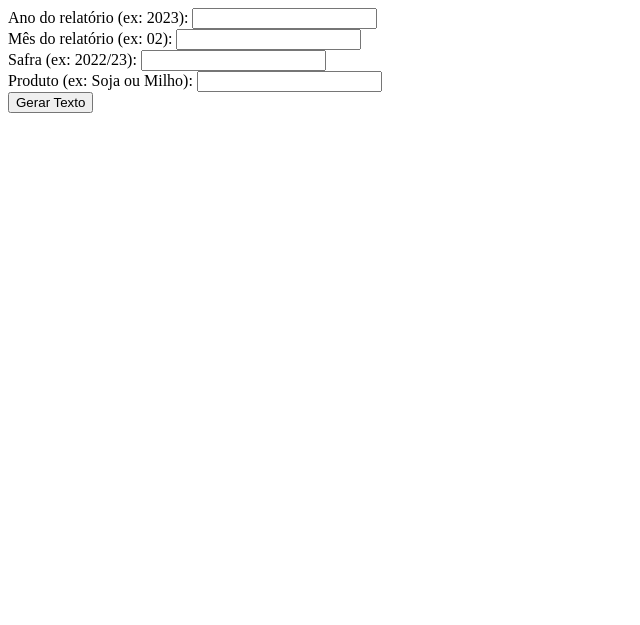
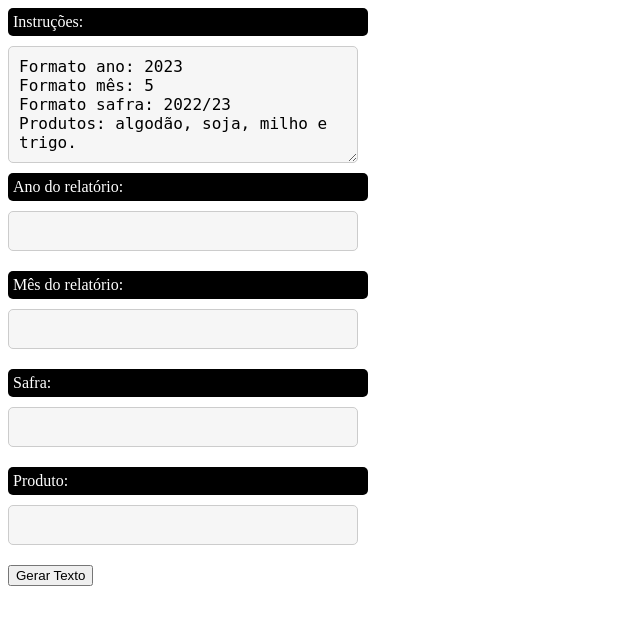
Before and after one commit to zeflorentino/usda, a Flask app: page /consulta in a window 1280 px wide. Shown: the top 625 px of the page, without its empty margins (0-640 px from the left). Run offline with Flask 3, Linux system fonts and the light colour scheme; parts of the project's set-up code (start-up, migrations or seed data) failed here and were passed over.

Commit message:
Update index.html

```diff
--- a/templates/index.html
+++ b/templates/index.html
@@ -2,17 +2,54 @@
 <html>
 <head>
 	<title>Formulário</title>
+	<style>
+		label {
+			display: block;
+			margin-bottom: 10px;
+			background-color: black;
+			color: white;
+			padding: 5px;
+			border-radius: 5px;
+			max-width: 350px;
+		}
+		input, textarea {
+			display: block;
+			width: 100%;
+			padding: 10px;
+			margin-bottom: 20px;
+			border-radius: 5px;
+			border: 1px solid #ccc;
+			background-color: #f6f6f6;
+			font-size: 16px;
+			resize: vertical;
+			max-width: 350px;
+			box-sizing: border-box;
+		}
+		input:focus, textarea:focus {
+			outline: none;
+			border-color: #555;
+		}
+		#instrucoes {
+			margin-bottom: 10px;
+			max-width: 350px;
+		}
+	</style>
 </head>
 <body>
 	<form method="POST" action="/resultado">
-		<label>Ano do relatório (ex: 2023):</label>
-		<input type="text" name="ano"><br>
-		<label>Mês do relatório (ex: 02):</label>
-		<input type="text" name="mes"><br>
-		<label>Safra (ex: 2022/23):</label>
-		<input type="text" name="safra"><br>
-		<label>Produto (ex: Soja ou Milho):</label>
-		<input type="text" name="produto"><br>
+		<label for="instrucoes">Instruções:</label>
+		<textarea name="instrucoes" id="instrucoes" rows="5">Formato ano: 2023
+Formato mês: 5
+Formato safra: 2022/23
+Produtos: algodão, soja, milho e trigo.</textarea>
+		<label for="ano">Ano do relatório:</label>
+		<input type="text" name="ano" id="ano">
+		<label for="mes">Mês do relatório:</label>
+		<input type="text" name="mes" id="mes">
+		<label for="safra">Safra:</label>
+		<input type="text" name="safra" id="safra">
+		<label for="produto">Produto:</label>
+		<input type="text" name="produto" id="produto">
 		<button type="submit">Gerar Texto</button>
 	</form>
 </body>
```
